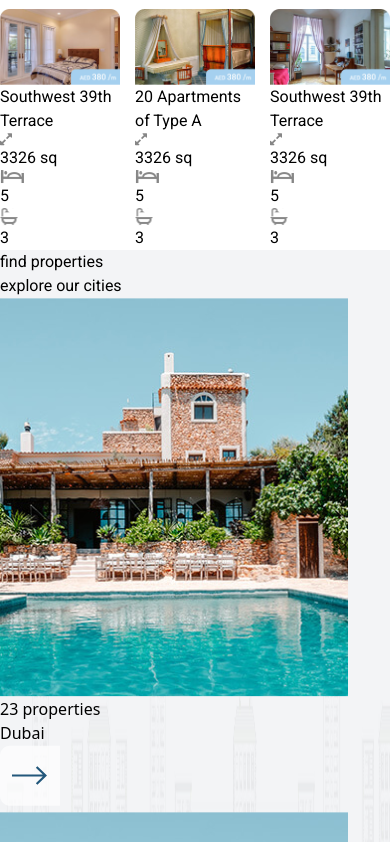
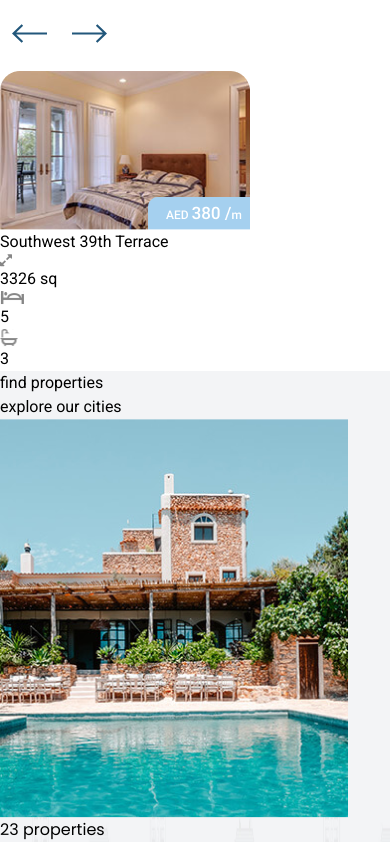
Before and after one commit to shincyshnz/aqar-market, a Next.js app: page / in a window 390 px wide. Shown: the part 1992-2834 px from the top of the page. Built offline with nearby package versions, Linux system fonts and the light colour scheme.

Commit message:
sections made responsive

```diff
--- a/src/app/globals.css
+++ b/src/app/globals.css
@@ -25,6 +25,10 @@
 @layer utilities {
   html {
     scrollbar-width: 0;
+  }
+
+  body{
+  font-family: var(--font-poppins);
   }
 
   ::-webkit-scrollbar {
@@ -57,7 +61,7 @@
   }
 
   .rounded-img {
-    border-radius: 20px;
+    border-radius: 40px;
     object-fit: cover;
   }
 
--- a/src/app/page.jsx
+++ b/src/app/page.jsx
@@ -46,14 +46,12 @@ export default async function Page() {
               classSubHeading={`${TITLE_CSS.classSubHeading} uppercase`}
               classHeading={`${TITLE_CSS.classHeading} capitalize font-[600]`}
             />
-            <div className="mx-auto mt-14 max-w-[1200px] flex flex-col items-center justify-center gap-4 2xl:gap-[30px] px-[1rem]">
-
-
-              <div className="flex flex-wrap md:flex-no-wrap flex-grow items-center justify-center md:gap-[2.5rem] gap-0">
+            <div className="mx-auto mt-16 max-w-[1200px]">
+              <div className="flex flex-wrap md:flex-no-wrap items-center justify-center gap-5 2xl:gap-[3.25rem]">
                 {[1, 2, 3].map((index) => (
-                  <div className="flex flex-col items-center gap-2 p-[0.7rem]" key={index}>
-                    <img src='/explore-properties-1.png' className="rounded-img aspect-square w-[21.25rem]" />
-                    <div className="w-full flex justify-between items-center py-[1.43rem] px-[1.93rem]">
+                  <div className="max-w-[23.125rem] max flex flex-col items-center gap-2 p-[0.68rem] border-[1px] border-gray-border rounded-[4px]" key={index}>
+                    <img src='/explore-properties-1.png' className="rounded-img object-cover w-[21.25rem]" />
+                    <div className="w-full min-h-[6.43rem] flex justify-between items-center px-5">
                       <Title
                         heading="Dubai"
                         subHeading="23 properties"
@@ -63,59 +61,60 @@ export default async function Page() {
                       />
 
                       <button className="w-10 max-w-[60px]">
-                        <img src="/icons/right-arrow.svg" alt="right-arrow" className="object-scale-down rounded-full bg-primary-blue" />
+                        <img src="/icons/right-arrow.svg" alt="right-arrow" className="object-scale-down rounded-full bg-[#D4DCFF]" />
                       </button>
                     </div>
                   </div>
                 ))}
               </div>
-
             </div >
           </div>
         </section>
 
         {/* section -3 */}
         <section id="about" >
-          <div className="px-2 lg:px-[5rem] 2xl:px-[22.5rem]">
+          <div className="px-3 md:px-20 2xl:px-[18.5rem]">
 
             <div className="flex flex-wrap flex-col md:flex-row">
               <div className="relative flex-1">
-                <div className="relative text-gray-500 h-[28rem] lg:h-[42rem]">
-                  <img src="about-img-box-top.png" className="z-20 relative top-[10%] w-2/4 lg:w-auto" alt="about-style1-img-2" />
-                  <img src="/shape-1.png" className="z-10 w-1/6 lg:w-auto absolute top-[2rem] lg:top-[1.25rem] left-[1.75rem]" alt="shape-1" />
+                <div className="relative text-gray-500 md:h-[28rem] xl:h-[42rem]">
+                  <img src="about-img-box-top.png" className="z-20 relative top-[10%] w-[50%] md:w-2/4 xl:w-auto" alt="about-style1-img-2" />
+                  <img src="/shape-1.png" className="z-10 w-1/6 xl:w-auto absolute top-[2rem] xl:top-[1.25rem] left-[1.75rem]" alt="shape-1" />
 
-                  <div className="absolute w-[1rem] lg:w-[13.7rem] left-[4.9rem] top-[15rem] lg:top-[32rem]">
-                    <svg className="object-contain w-32 h-32 lg:w-[220px] lg:h-[220px]" fill="none" viewBox="0 0 225 225" xmlns="http://www.w3.org/2000/svg">
+                  <div className="absolute w-[1rem] xl:w-[13.7rem] left-[4.9rem] top-[15rem] xl:top-[32rem]">
+                    <svg className="object-contain w-32 h-32 xl:w-[220px] xl:h-[220px]" fill="none" viewBox="0 0 225 225" xmlns="http://www.w3.org/2000/svg">
                       <rect x="1" y="1" width="223" height="223" rx="111.5" stroke="#E7E7E7" stroke-width="2" stroke-dasharray="6 4" />
                     </svg>
                   </div>
 
-                  <div class="z-40 relative w-40 h-40 lg:w-60 lg:h-60 left-[14rem] lg:left-[26rem] bottom-24 lg:bottom-48 bg-blue-300 rounded-full flex justify-center items-center">
+                  <div class="z-40 relative w-40 h-40 xl:w-60 xl:h-60 left-[50%] md:left-[14rem] xl:left-[26rem] bottom-36 md:bottom-24 xl:bottom-48 bg-blue-300 rounded-full flex justify-center items-center">
                     <svg width="220" height="220" fill="none" viewBox="0 0 225 225" xmlns="http://www.w3.org/2000/svg">
                       <rect x="1" y="1" width="223" height="223" rx="111.5" stroke="#E7E7E7" stroke-width="2" stroke-dasharray="6 4" />
                     </svg>
-                    <div className="absolute flex flex-col justify-center items-center text-white font-[300] text-[3rem] lg:text-[3.75rem] leading-none">
+                    <div className="absolute flex flex-col justify-center items-center text-white font-[300] text-[3rem] xl:text-[3.75rem] leading-none">
                       <p>80+</p>
-                      <p className="text-[0.9rem] lg:text-[1.125rem] uppercase">over experience</p>
+                      <p className="text-[0.9rem] xl:text-[1.125rem] uppercase">over experience</p>
                     </div>
                   </div>
 
-
-                  <img src="about-img-box-bottom.png" className="z-30 w-2/4 lg:w-auto absolute top-[35%] lg:top-[50%] left-[10rem] lg:left-[13rem] right-[13rem] object-contain" alt="image" />
-                  <img src="/shape-1.png" className="z-10 absolute w-1/6 lg:w-auto bottom-[9rem] lg:bottom-[6.37rem] right-[3rem] lg:-right-[4.8rem]" alt="shape-1" />
-
+                  <img src="about-img-box-bottom.png" className="z-30 w-[50%] md:w-2/4 xl:w-auto absolute top-[35%] xl:top-[50%] left-[10rem] xl:left-[13rem] right-[13rem] object-contain" alt="image" />
+                  <img src="/shape-1.png" className="z-10 absolute w-1/6 xl:w-auto bottom-[9rem] xl:bottom-[6.37rem] right-[3rem] xl:-right-[4.8rem]" alt="shape-1" />
 
                 </div>
-
-
-
-
               </div>
 
-              <div className="flex-1 flex flex-col items-center justify-center">
-                <div className="px-[6.25rem]">
-                  asfdasfaf aklsjdlas lkasjdlkjasd klasjdlkjasd
-                  asfdasfaf aklsjdlas lkasjdlkjasd klasjdlkjasd
+              <div className="flex-1 flex flex-col justify-center">
+                <div className="px-3 md:pl-[6.25rem] xl:pr-[3rem]">
+                  <div className="w-24 uppercase text-center font-poppins font-[500] text-[0.8rem] text-ternary-blue bg-[#3554D1] bg-opacity-25 px-4 py-2 rounded-[4px]">
+                    <span>about us</span>
+                  </div>
+                  <h1 className="w-full mt-[0.9rem] font-[400] text-3xl leading-[3.5rem] xl:text-5xl xl:leading-[4.5rem]">Our mission is to
+                    redefine real estate
+                    in the customer
+                    favor.
+                  </h1>
+                  <p className="font-openSans font-sm xl:font-base leading-[1.875rem] text-gray-four mt-[1.4rem] pr-[2rem] text-justify">Pellentesque viverra ex eget nunc bibendum, at porta velit fringilla. Etiam at aliquet neque, consequat feugiat augue. Integer commodo tellus eu est porta imperdiet.</p>
+
                 </div>
               </div>
 
@@ -123,6 +122,8 @@ export default async function Page() {
           </div>
         </section>
 
+        {/* section-4 */}
+
       </main >
     </>
   );
--- a/src/components/Carousel/SwiperCards.jsx
+++ b/src/components/Carousel/SwiperCards.jsx
@@ -29,7 +29,7 @@ const SwiperCards = ({ data }) => {
   };
 
   return (
-    <div className="flex max-w-[1200px] flex-col md:flex-row items-center justify-between py-[4rem]">
+    <div className="xl:w-[1200px] flex flex-col md:flex-row items-center justify-between py-[4rem]">
       <div className="w-full md:w-[250px] h-1/2 px-6">
         <Title
           heading={"for rent"}
@@ -52,14 +52,19 @@ const SwiperCards = ({ data }) => {
         </div>
       </div>
 
-      <div className="w-full md:w-2/3 h-full mx-0 my-4 md:my-0">
+      <div className= "w-full md:w-2/3 h-full mx-0 my-4 md:my-0">
         <div className="flex overflow-hidden gap-2">
           <Swiper
-            slidesPerView={3}
+            slidesPerView={1}
             spaceBetween={15}
             navigation={{ nextEl: '.swiper-button-next', prevEl: '.swiper-button-prev' }}
             loop={true}
             onSwiper={setSwiper}
+            breakpoints={{
+              768: {
+                slidesPerView: 3 // Change to 3 slides per view for md and above devices
+              }
+            }}
           >
             {data.map((property, index) => (
               <SwiperSlide key={index}>
--- a/src/components/Shared/Container.jsx
+++ b/src/components/Shared/Container.jsx
@@ -19,7 +19,8 @@ export const Container = ({
       <Element
         {...rest}
         // className={`px-[30px] lg:px-[125px] w-full m-auto py-16 ${className}`}
-        className={`max-w-[1200px] mx-auto px-[5rem] 2xl:px-[22.5rem] py-7 lg:py-14 ${className}`}
+        // className={`w-full max-w-[1200px] mx-auto px-[5rem] 2xl:px-[22.5rem] py-7 lg:py-14 ${className}`}
+        className={`w-full max-w-[1200px] px-20 xl:px-0 mx-auto py-7 lg:py-14 ${className}`}
       >
         {children}
       </Element>
--- a/src/components/Shared/Title.jsx
+++ b/src/components/Shared/Title.jsx
@@ -2,7 +2,7 @@ import React from 'react'
 
 const Title = ({classname, classHeading, classSubHeading, heading,  subHeading}) => {
   return (
-    <div className={`flex flex-col ${classname}`}>
+    <div className={`flex flex-col w-full ${classname}`}>
       <h6 className={classSubHeading}>{subHeading}</h6>
       <h1 className={classHeading} >{heading}</h1>
     </div>
--- a/tailwind.config.js
+++ b/tailwind.config.js
@@ -15,11 +15,13 @@ export const theme = {
       'primary-blue': '#A5D0EF',
       'secondary-blue': '#22577B',
       'ternary-blue': '#4361EE',
+      'fourth-blue' : '#D4DCFF',
       'gray-one': '#999999',
       'gray-two': '#949499',
       'gray-three': '#A6A6A6',
       'gray-four': '#63747C',
       'gray-five' : '#3C3C44',
+      'gray-border':'#F6F6F6',
       'black-one': '#0F0F0F',
       'bg-gray': '#E7E7E7',
       'rgba-15-15-15-0': 'rgba(15, 15, 15, 0)',
```
